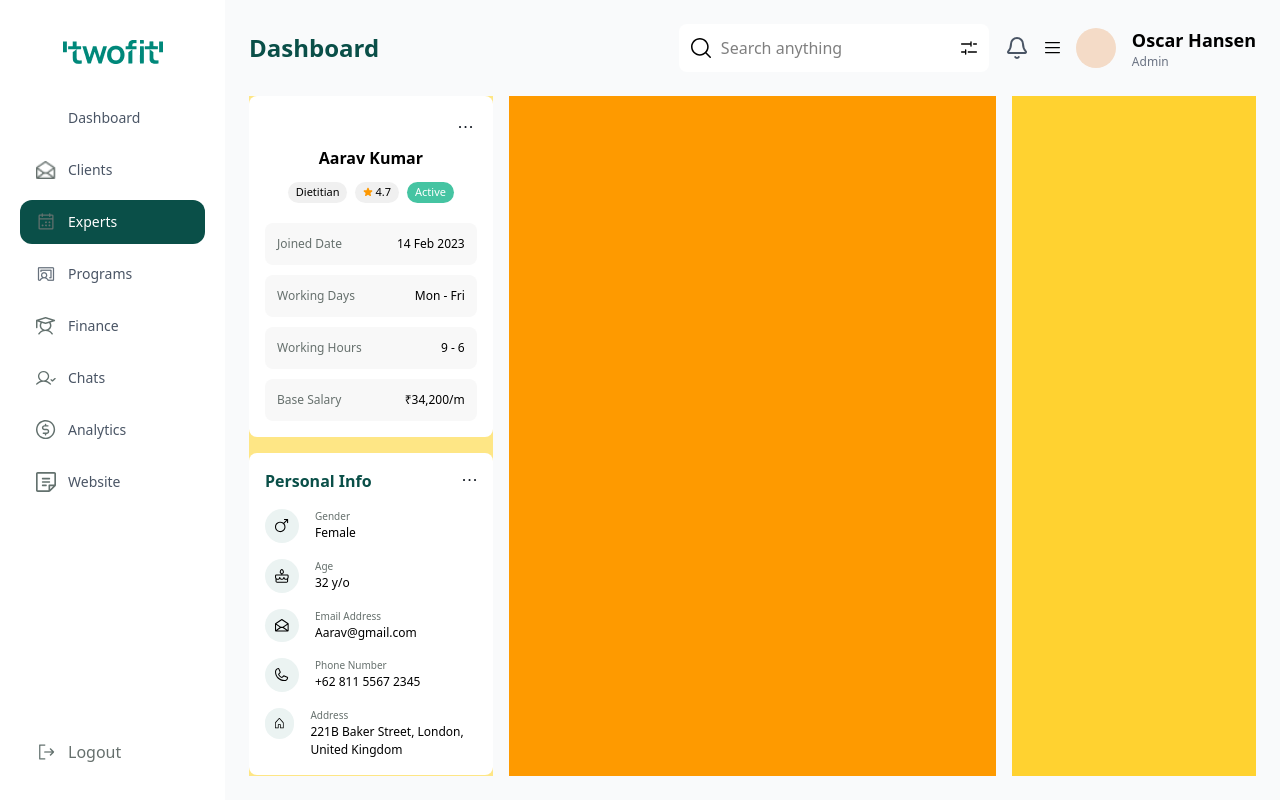
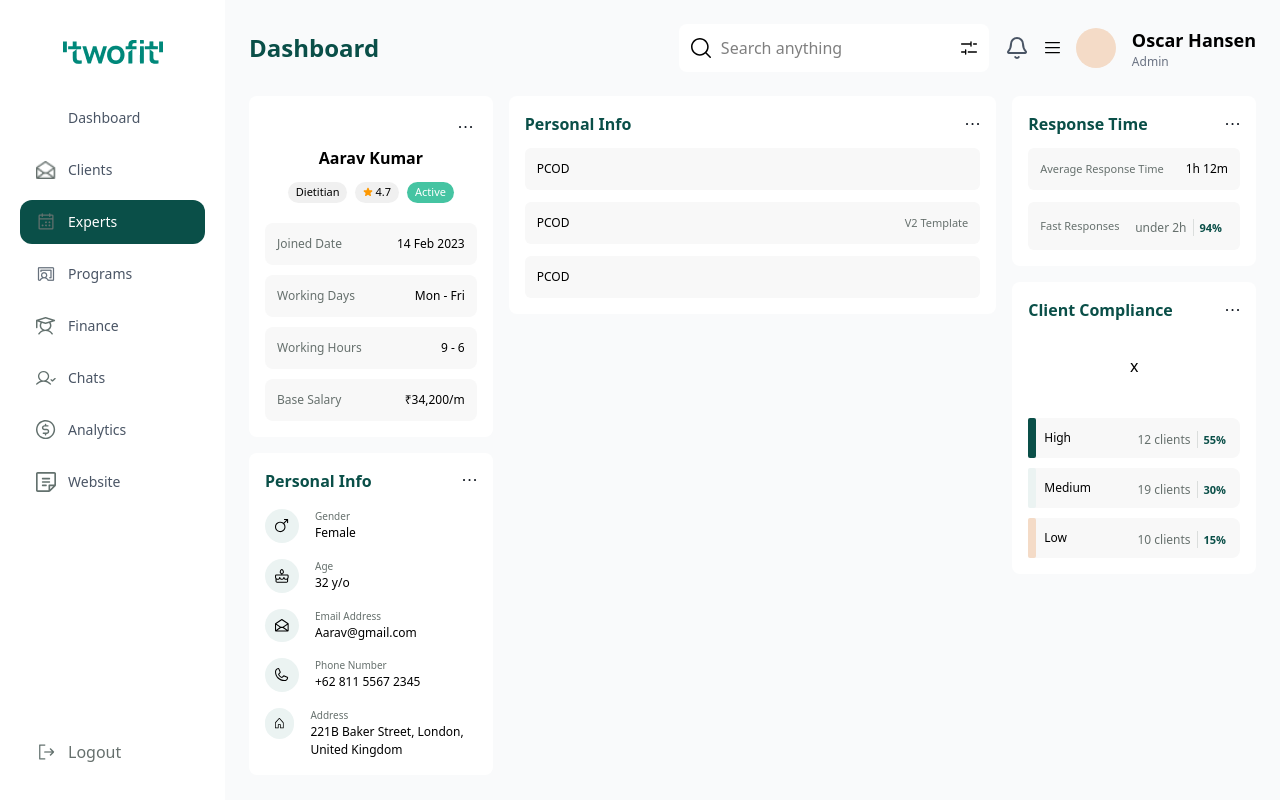
Before and after one commit to The-ASH-Corp/twofit, a React (Vite) app in the folder admindashboard/: page /experts/profile/1 in a window 1280 px wide. Built offline with nearby package versions, Linux system fonts and the light colour scheme; no server answers.

Commit message:
expert profile updated

```diff
--- a/admindashboard/src/components/clients/ProfileLeftSide.jsx
+++ b/admindashboard/src/components/clients/ProfileLeftSide.jsx
@@ -63,6 +63,27 @@ const ProfileLeftSide = ({ client }) => {
       img: assets.HomeVector,
       title: "Address",
       data: client.address,
+    },
+  ];
+
+  const compliance = [
+    {
+      title: "Diet",
+      Missed: "Missed Diet: 26",
+      percentage: "55%",
+      color: "#0A4F48",
+    },
+    {
+      title: "Workout",
+      Missed: "Missed Workout: 29",
+      percentage: "30%",
+      color: "#EBF3F2",
+    },
+    {
+      title: "Therapy",
+      Missed: "Missed Therapy: 16",
+      percentage: "15%",
+      color: "#F4DBC7",
     },
   ];
 
@@ -136,48 +157,25 @@ const ProfileLeftSide = ({ client }) => {
             <span className="text-[16px] font-bold">78%</span>
           </div>
           <div className="flex flex-col items-center w-full gap-4">
-            <div className="relative w-full rounded-l-sm rounded-r-lg pl-4 p-2 bg-[#F8F8F8]">
-              <div className="absolute left-0 top-0 w-2 h-full bg-[#0A4F48] rounded-xs"></div>
-              <div className="w-full flex items-center justify-between">
-                <p className="text-[12px] ">Diet</p>
-                <div className="flex items-center gap-1.5">
-                  <div className="pr-1.5 border-r border-r-[#DBDEDD]">
-                    <p className="text-[10px]">
-                      Missed Diet: <span>26</span>
-                    </p>
+            {compliance.map((items, i) => (
+              <div key={i} className="relative w-full rounded-l-sm rounded-r-lg pl-4 p-2 bg-[#F8F8F8]">
+                <div
+                  className="absolute left-0 top-0 w-2 h-full  rounded-xs"
+                  style={{ background: items.color }}
+                ></div>
+                <div className="w-full flex items-center justify-between">
+                  <p className="text-[12px] ">{items.title}</p>
+                  <div>
+                    <span className="text-[12px] text-[#66706D] px-1.5 border-r border-r-[#DBDEDD]">
+                      {items.Missed}
+                    </span>
+                    <span className="px-1.5 text-[11px] font-bold text-[#0A4F48]">
+                      {items.percentage}
+                    </span>
                   </div>
-                  <p className="text-[#0A4F48] text-[12px] font-bold">82%</p>
                 </div>
               </div>
-            </div>
-            <div className="relative w-full rounded-l-sm rounded-r-lg pl-4 p-2 bg-[#F8F8F8]">
-              <div className="absolute left-0 top-0 w-2 h-full bg-[#F4DBC7] rounded-xs"></div>
-              <div className="w-full flex items-center justify-between">
-                <p className="text-[12px] ">Workout</p>
-                <div className="flex items-center gap-1.5">
-                  <div className="pr-1.5 border-r border-r-[#DBDEDD]">
-                    <p className="text-[10px]">
-                      Missed Diet: <span>29</span>
-                    </p>
-                  </div>
-                  <p className="text-[#0A4F48] text-[12px] font-bold">75%</p>
-                </div>
-              </div>
-            </div>
-            <div className="relative w-full rounded-l-sm rounded-r-lg pl-4 p-2 bg-[#F8F8F8]">
-              <div className="absolute left-0 top-0 w-2 h-full bg-[#EBF3F2] rounded-xs"></div>
-              <div className="w-full flex items-center justify-between">
-                <p className="text-[12px] ">Therapy</p>
-                <div className="flex items-center gap-1.5">
-                  <div className="pr-1.5 border-r border-r-[#DBDEDD]">
-                    <p className="text-[10px]">
-                      Missed Diet: <span>16</span>
-                    </p>
-                  </div>
-                  <p className="text-[#0A4F48] text-[12px] font-bold">68%</p>
-                </div>
-              </div>
-            </div>
+            ))}
           </div>
         </div>
         {/* section 2 */}
--- /dev/null
+++ b/admindashboard/src/components/experts/ExpertCenterSide.jsx
@@ -0,0 +1,48 @@
+import { assets } from '@/assets/asset';
+import React from 'react'
+
+const Programs = [
+  {
+    title: "PCOD",
+  },
+  {
+    title: "PCOD",
+    template: "V2 Template",
+  },
+  {
+    title: "PCOD",
+  },
+];
+
+const ExpertCenterSide = () => {
+  return (
+    <div className="w-[50%] flex flex-col items-center gap-4 overflow-auto  no-scrollbar ">
+      {/* Programs */}
+      <div className="w-full flex flex-col gap-3 items-center bg-white rounded-lg p-4">
+        <div className="flex items-center justify-between w-full">
+          <h2 className="text-[#0A4F48] font-bold text-[16px]">
+            Personal Info
+          </h2>
+          <button>
+            <img src={assets.threeDotVector} alt="dot menu" className="w-3.5" />
+          </button>
+        </div>
+        <div className="w-full flex flex-col items-center gap-3">
+          {Programs.map((items, i) => (
+            <div
+              key={i}
+              className="w-full bg-[#F8F8F8] p-3 flex justify-between items-center rounded-md"
+            >
+              <span className="text-[12px]">{items.title}</span>
+              <span className="text-[11px] text-[#66706D]">
+                {items.template}
+              </span>
+            </div>
+          ))}
+        </div>
+      </div>
+    </div>
+  );
+}
+
+export default ExpertCenterSide
--- /dev/null
+++ b/admindashboard/src/components/experts/ExpertLeftSide.jsx
@@ -0,0 +1,162 @@
+import { assets } from '@/assets/asset';
+import React from 'react'
+
+const profile = [
+  {
+    title: "Joined Date",
+    content: "14 Feb 2023",
+  },
+  {
+    title: "Working Days",
+    content: "Mon - Fri",
+  },
+  {
+    title: "Working Hours",
+    content: "9 - 6",
+  },
+  {
+    title: "Base Salary",
+    content: "₹34,200/m",
+  },
+];
+
+const profileInfo = [
+  {
+    img: assets.GenderVector,
+    title: "Gender",
+    data: "Female",
+  },
+  {
+    img: assets.AgeVector,
+    title: "Age",
+    data: "32 y/o",
+  },
+  {
+    img: assets.EmailVector,
+    title: "Email Address",
+    data: "Aarav@gmail.com",
+  },
+  {
+    img: assets.PhoneVector,
+    title: "Phone Number",
+    data: "+62 811 5567 2345",
+  },
+  {
+    img: assets.HomeVector,
+    title: "Address",
+    data: "221B Baker Street, London, United Kingdom",
+  },
+];
+
+const roleAndSpecialization = [
+  {
+    title: "Role",
+    content: "Dietitian",
+  },
+  {
+    title: "Specialization",
+    content:
+      "PCOD Diet Plans, Therapeutic Diets, Weight-loss Programs, Thyroid",
+  },
+  {
+    title: "Experience",
+    content: "7 Years",
+  },
+  {
+    title: "Certifications",
+    content: "M.Sc. Clinical Nutrition",
+  },
+  {
+    title: "Languages",
+    content: "English, Hindi, Malayalam",
+  },
+];
+
+const ExpertLeftSide = () => {
+  return (
+    <div className="w-[25%] flex flex-col items-center gap-4 overflow-auto  no-scrollbar">
+      {/* profile */}
+      <div className="relative bg-white rounded-lg p-4 pt-7.5 w-full flex flex-col items-center gap-5">
+        <img
+          src={assets.threeDotVector}
+          alt=""
+          className="absolute top-7.5 right-5"
+        />
+        <div className="flex flex-col items-center gap-3 pt-5">
+          <h2 className="font-bold text-[16px] ">Aarav Kumar </h2>
+          <div className="flex items-center justify-between gap-2 text-[11px]">
+            <span className="px-2 py-0.5 bg-[#F0F0F0] rounded-full">
+              Dietitian
+            </span>
+            <span className="px-2 py-0.5 bg-[#F0F0F0] rounded-full flex items-center gap-0.5">
+              <img src={assets.star} alt="star" />
+              4.7
+            </span>
+            <span className="px-2 py-0.5 bg-[#45C4A2] rounded-full text-white">
+              Active
+            </span>
+          </div>
+        </div>
+        <div className="flex flex-col items-center gap-2.5 w-full">
+          {profile.map((items) => (
+            <div className="flex justify-between items-center w-full p-3 bg-[#F8F8F8] rounded-lg">
+              <p className="text-[#66706D] text-[12px] ">{items.title}</p>
+              <p className="text-[12px]">{items.content}</p>
+            </div>
+          ))}
+        </div>
+      </div>
+      {/* Personal Info */}
+      <div className="p-4 w-full bg-white rounded-lg flex flex-col items-center gap-4">
+        <div className="flex items-center justify-between w-full">
+          <h2 className="text-[#0A4F48] font-bold text-[16px]">
+            Personal Info
+          </h2>
+          <button>
+            <img src={assets.threeDotVector} alt="dot menu" className="w-3.5" />
+          </button>
+        </div>
+        <div className="flex flex-col items-start gap-4 w-full">
+          {profileInfo.map((items) => (
+            <div className="flex items-start gap-4">
+              <div className="p-2.5 bg-[#EBF3F2] rounded-full">
+                <img src={items.img} alt="" className="w-3.5" />
+              </div>
+              <div className="flex flex-col items-start">
+                <span className="text-[10px] text-[#66706D]">
+                  {items.title}
+                </span>
+                <span className="text-[12px]">{items.data}</span>
+              </div>
+            </div>
+          ))}
+        </div>
+      </div>
+      {/* Role & Specialization */}
+      <div className="flex flex-col items-center bg-white w-full rounded-lg p-4 gap-4">
+        <div className="flex justify-start w-full">
+          <h3 className="text-[#0A4F48] font-bold text-[16px]">
+            Role & Specialization
+          </h3>
+        </div>
+        <div className="flex flex-col items-center gap-4 w-full">
+          {roleAndSpecialization.map((items, i) => (
+            <div
+              key={i}
+              className="w-full bg-[#F8F8F8] p-3.5 rounded-lg flex flex-col items-start gap-2"
+            >
+              <span className="px-1.5 py-0.5 bg-[#F0F0F0] text-[11px] rounded-sm">
+                {items.title}
+              </span>
+              <span className="text-[12px] text-[#0A4F48]">
+                {items.content}
+              </span>
+            </div>
+          ))}
+        </div>
+      </div>
+    </div>
+  );
+}
+
+export default ExpertLeftSide
--- a/admindashboard/src/pages/experts/ExpertProfile.jsx
+++ b/admindashboard/src/pages/experts/ExpertProfile.jsx
@@ -1,94 +1,44 @@
-import { assets } from '@/assets/asset';
-import React from 'react'
+import { assets } from "@/assets/asset";
+import ExpertCenterSide from "@/components/experts/ExpertCenterSide";
+import ExpertLeftSide from "@/components/experts/ExpertLeftSide";
+import React from "react";
 
-const profile = [
+const clientCompliance = [
   {
-    title: "Joined Date",
-    content: "14 Feb 2023",
+    title: "High ",
+    clients: "12 clients",
+    percentage: "55%",
+    color: "#0A4F48",
   },
   {
-    title: "Working Days",
-    content: "Mon - Fri",
+    title: "Medium ",
+    clients: "19 clients",
+    percentage: "30%",
+    color: "#EBF3F2",
   },
   {
-    title: "Working Hours",
-    content: "9 - 6",
-  },
-  {
-    title: "Base Salary",
-    content: "₹34,200/m",
+    title: "Low ",
+    clients: "10 clients",
+    percentage: "15%",
+    color: "#F4DBC7",
   },
 ];
 
-const profileInfo = [
-  {
-    img: assets.GenderVector,
-    title: "Gender",
-    data: "Female",
-  },
-  {
-    img: assets.AgeVector,
-    title: "Age",
-    data: "32 y/o",
-  },
-  {
-    img: assets.EmailVector,
-    title: "Email Address",
-    data: "Aarav@gmail.com",
-  },
-  {
-    img: assets.PhoneVector,
-    title: "Phone Number",
-    data: "+62 811 5567 2345",
-  },
-  {
-    img: assets.HomeVector,
-    title: "Address",
-    data: "221B Baker Street, London, United Kingdom",
-  },
-];
 
 const ExpertProfile = () => {
   return (
     <div className="flex justify-between w-full gap-4 h-[calc(100vh-120px)]">
       {/* left */}
-      <div className="w-[25%] flex flex-col items-center gap-4 overflow-auto  no-scrollbar bg-amber-200">
-        {/* profile */}
-        <div className="relative bg-white rounded-lg p-4 pt-7.5 w-full flex flex-col items-center gap-5">
-          <img
-            src={assets.threeDotVector}
-            alt=""
-            className="absolute top-7.5 right-5"
-          />
-          <div className="flex flex-col items-center gap-3 pt-5">
-            <h2 className="font-bold text-[16px] ">Aarav Kumar </h2>
-            <div className="flex items-center justify-between gap-2 text-[11px]">
-              <span className="px-2 py-0.5 bg-[#F0F0F0] rounded-full">
-                Dietitian
-              </span>
-              <span className="px-2 py-0.5 bg-[#F0F0F0] rounded-full flex items-center gap-0.5">
-                <img src={assets.star} alt="star" />
-                4.7
-              </span>
-              <span className="px-2 py-0.5 bg-[#45C4A2] rounded-full text-white">
-                Active
-              </span>
-            </div>
-          </div>
-          <div className="flex flex-col items-center gap-2.5 w-full">
-            {profile.map((items) => (
-              <div className="flex justify-between items-center w-full p-3 bg-[#F8F8F8] rounded-lg">
-                <p className="text-[#66706D] text-[12px] ">{items.title}</p>
-                <p className="text-[12px]">{items.content}</p>
-              </div>
-            ))}
-          </div>
-        </div>
-        {/* Personal Info */}
-        <div className="p-4 w-full bg-white rounded-lg flex flex-col items-center gap-4">
+      <ExpertLeftSide />
+      {/* center */}
+      <ExpertCenterSide />
+      {/* right */}
+      <div className="w-[25%] flex flex-col items-center gap-4 overflow-auto  no-scrollbar">
+        {/* Response Time */}
+        <div className="w-full flex flex-col gap-3 items-center bg-white rounded-lg p-4">
           <div className="flex items-center justify-between w-full">
             <h2 className="text-[#0A4F48] font-bold text-[16px]">
-              Personal Info
+              Response Time
             </h2>
             <button>
               <img
@@ -98,42 +48,71 @@ const ExpertProfile = () => {
               />
             </button>
           </div>
-          <div className="flex flex-col items-start gap-4 w-full">
-            {profileInfo.map((items) => (
-              <div className="flex items-start gap-4">
-                <div className="p-2.5 bg-[#EBF3F2] rounded-full">
-                  <img src={items.img} alt="" className="w-3.5" />
-                </div>
-                <div className="flex flex-col items-start">
-                  <span className="text-[10px] text-[#66706D]">
-                    {items.title}
-                  </span>
-                  <span className="text-[12px]">{items.data}</span>
-                </div>
+          <div className="w-full flex flex-col items-center gap-3">
+            <div className="w-full bg-[#F8F8F8] p-3 flex justify-between items-center rounded-md">
+              <span className="text-[11px] text-[#66706D]">
+                Average Response Time
+              </span>
+              <span className="text-[12px] ">1h 12m</span>
+            </div>
+            <div className="w-full bg-[#F8F8F8] p-3 flex justify-between items-center rounded-md">
+              <span className="text-[11px] text-[#66706D]">Fast Responses</span>
+              <div>
+                <span className="text-[12px] text-[#66706D] px-1.5 border-r border-r-[#DBDEDD]">
+                  under 2h
+                </span>
+                <span className="px-1.5 text-[11px] font-bold text-[#0A4F48]">
+                  94%
+                </span>
               </div>
-            ))}
+            </div>
           </div>
         </div>
-        {/* Role & Specialization */}
-        <div className="flex flex-col items-center bg-white w-full rounded-lg p-4">
-          <div className="flex justify-start w-full">
-            <h3 className="text-[#0A4F48] font-bold text-[16px]">
-              Role & Specialization
-            </h3>
+        {/* Client Compliance */}
+        <div className="w-full flex flex-col gap-8 items-center bg-white rounded-lg p-4">
+          <div className="flex items-center justify-between w-full">
+            <h2 className="text-[#0A4F48] font-bold text-[16px]">
+              Client Compliance
+            </h2>
+            <button>
+              <img
+                src={assets.threeDotVector}
+                alt="dot menu"
+                className="w-3.5"
+              />
+            </button>
           </div>
-          <div className="flex flex-col items-center gap-4 w-full">
-            <div className="w-full bg-[#F8F8F8] p-3.5 rounded-lg">
-
+          <div className="w-full flex flex-col items-center gap-10">
+            <div>x</div>
+            <div className="flex flex-col items-center w-full gap-2.5">
+              {clientCompliance.map((items, i) => (
+                <div
+                  key={i}
+                  className="relative w-full rounded-l-sm rounded-r-lg pl-4 p-2 bg-[#F8F8F8]"
+                >
+                  <div
+                    className="absolute left-0 top-0 w-2 h-full  rounded-xs"
+                    style={{ background: items.color }}
+                  ></div>
+                  <div className="w-full flex items-center justify-between">
+                    <p className="text-[12px] ">{items.title}</p>
+                    <div>
+                      <span className="text-[12px] text-[#66706D] px-1.5 border-r border-r-[#DBDEDD]">
+                        {items.clients}
+                      </span>
+                      <span className="px-1.5 text-[11px] font-bold text-[#0A4F48]">
+                        {items.percentage}
+                      </span>
+                    </div>
+                  </div>
+                </div>
+              ))}
             </div>
           </div>
         </div>
       </div>
-      {/* center */}
-      <div className="w-[50%] flex flex-col items-center overflow-auto  no-scrollbar bg-amber-500"></div>
-      {/* right */}
-      <div className="w-[25%] flex flex-col items-center overflow-auto  no-scrollbar bg-amber-300"></div>
     </div>
   );
-}
+};
 
-export default ExpertProfile
+export default ExpertProfile;
```
Also changed, not shown: admindashboard/src/components/clients/ProfileRightSide.jsx (+47 -40 lines), admindashboard/src/pages/experts/ExpertTable.jsx (+7 -1 lines).
